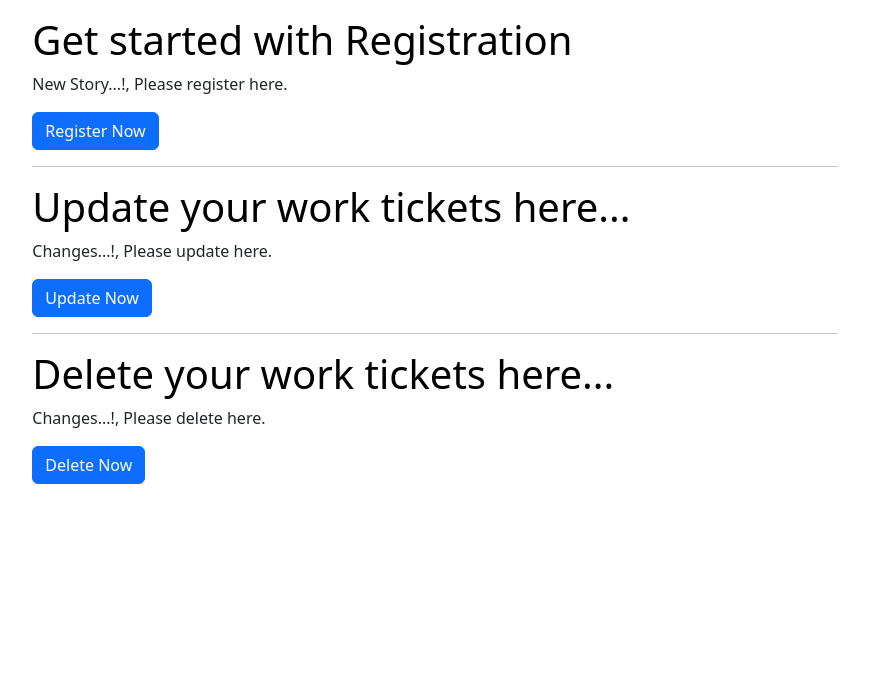
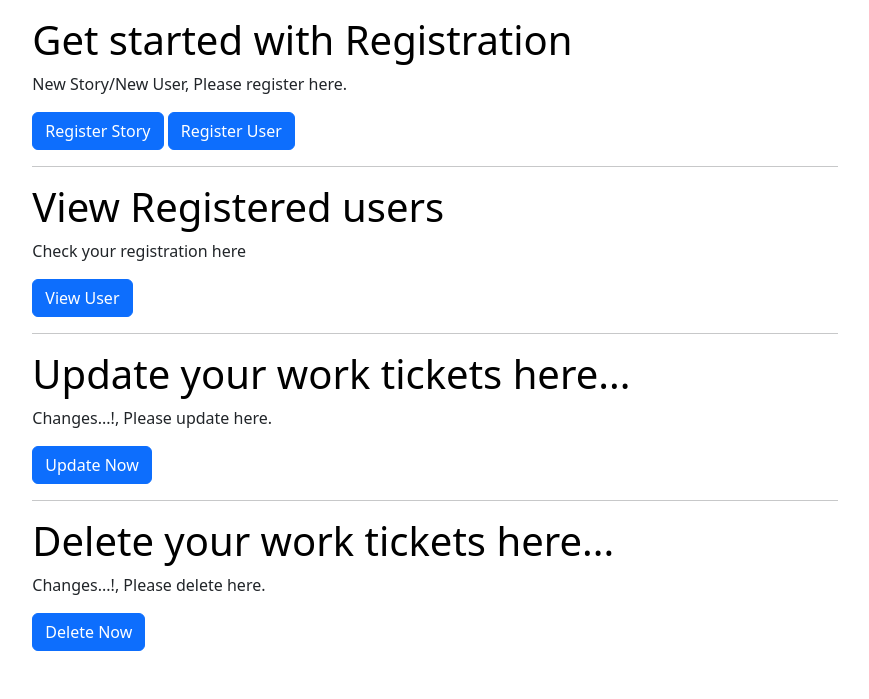
Before and after one commit to lokeshjammi/Status_Update, a Flask app: page / in a window 1280 px wide. Shown: the part 101-800 px from the top of the page, without its empty margins (205-1074 px from the left). Run offline with Flask 3, Linux system fonts and the light colour scheme; some libraries are stand-ins or nearby versions.

Commit message:
View Saved Users code commit

```diff
--- a/main.py
+++ b/main.py
@@ -12,9 +12,12 @@ app = Flask(__name__)
 Bootstrap5(app)
 app.config['SECRET_KEY'] = '8BYkEfBA6O6donzWlSihBXox7C0sKR6b'
 base_file = os.path.dirname(__file__)
-app.config['SQLALCHEMY_DATABASE_URI'] = 'sqlite:///'+os.path.join(base_file, "instance/today_update.db")
+app.config['SQLALCHEMY_DATABASE_URI'] = 'sqlite:///' + os.path.join(base_file, "instance/today_update.db")
 
 db = SQLAlchemy(app)
+
+
+#==============Database Tables================
 
 
 class Todays(db.Model):
@@ -30,9 +33,16 @@ class Todays(db.Model):
     bugs_verified = db.Column(type_=db.String, name="bugs_verified")
 
 
+class Users(db.Model):
+    user_id = db.Column(type_=db.Integer, name="user_id", primary_key=True, autoincrement=True)
+    user_name = db.Column(type_=db.String, name="user_name", unique=True)
+    user_email = db.Column(type_=db.String, name="user_email_id", unique=True)
+
+
+#==============Database Tables================
+
 with app.app_context():
     db.create_all()
-    db.session.rollback()
 
 
 class AddWorkingTickets(FlaskForm):
@@ -48,23 +58,55 @@ class AddWorkingTickets(FlaskForm):
     submit = SubmitField(label="Submit")
 
 
+class AddUsers(FlaskForm):
+    new_qa_name = StringField(label="Name", validators=[DataRequired()])
+    new_qa_email = EmailField(label="Email", validators=[DataRequired()])
+    submit = SubmitField(label="Submit")
+
+
 @app.route("/")
 def homepage():
     db.session.rollback()
     return render_template('index.html')
 
 
-@app.route("/add", methods=['POST', 'GET'])
+@app.route("/add_user", methods=['POST', 'GET'])
+def add_users():
+    db.session.rollback()
+    add_new_user = AddUsers()
+    try:
+        if add_new_user.validate_on_submit():
+            query = db.session.query(Users).count()
+            print(query)
+            new_user = Users(user_id=query + 1, user_name=request.form.get('new_qa_name'),
+                             user_email=request.form.get('new_qa_email'))
+            db.session.add(new_user)
+            db.session.commit()
+            return redirect(url_for(endpoint='homepage'))
+    except Exception as e:
+        print(e)
+    return render_template('add_user.html', add_new_user=add_new_user)
+
+
+@app.route("/add_ticket", methods=['POST', 'GET'])
 def add_work_tickets():
     add_working_tickets = AddWorkingTickets()
     if add_working_tickets.validate_on_submit():
         query = db.session.query(Todays).count()
-        new_status = Todays(id=query+1, name=request.form.get('qa_name'), email=request.form.get('qa_email'), sprint_id=request.form.get('qa_sprint_id'),
-                            story_id=request.form.get('qa_story_id'),)
+        new_status = Todays(id=query + 1, name=request.form.get('qa_name'), email=request.form.get('qa_email'),
+                            sprint_id=request.form.get('qa_sprint_id'),
+                            story_id=request.form.get('qa_story_id'), )
         db.session.add(new_status)
         db.session.commit()
         return redirect(url_for('homepage'))
-    return render_template('add.html', add=add_working_tickets)
+    return render_template('add_tickets.html', add=add_working_tickets)
+
+
+@app.route("/view_users", methods=['POST', 'GET'])
+def view_registered_users():
+    users_data = db.session.query(Users).all()
+    print(users_data)
+    return render_template('view_users.html', users_data=users_data)
 
 
 @app.route("/update")
--- a/templates/index.html
+++ b/templates/index.html
@@ -9,8 +9,15 @@
       </header>
       <main>
         <h1 class="text-body-emphasis">Get started with Registration</h1>
-        <p>New Story...!, Please register here.</p>
-        <a class="btn btn-primary" href="{{ url_for('add_work_tickets') }}" role="button">Register Now</a>
+        <p>New Story/New User, Please register here.</p>
+        <a class="btn btn-primary" href="{{ url_for('add_work_tickets') }}" role="button">Register Story</a>
+        <a class="btn btn-primary" href="{{ url_for('add_users') }}" role="button">Register User</a>
+      </main>
+      <hr>
+      <main>
+        <h1 class="text-body-emphasis">View Registered users</h1>
+        <p>Check your registration here</p>
+        <a class="btn btn-primary" href="{{ url_for('view_registered_users') }}" role="button">View User</a>
       </main>
       <hr>
       <main>
```
Also changed, not shown: templates/add_tickets.html (added, +13 -0 lines), templates/add_user.html (added, +13 -0 lines), templates/view_users.html (added, +31 -0 lines), instance/today_update.db.
